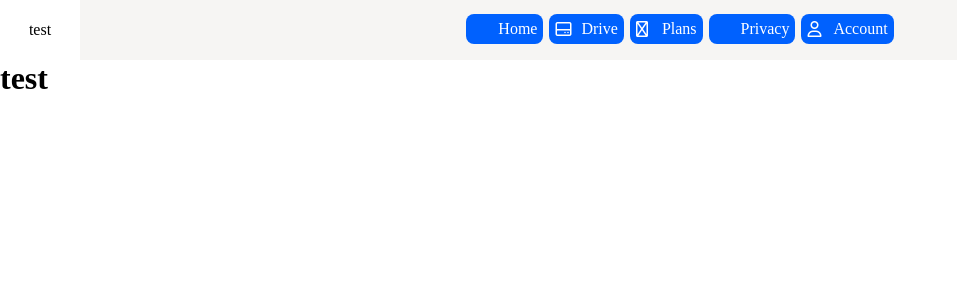
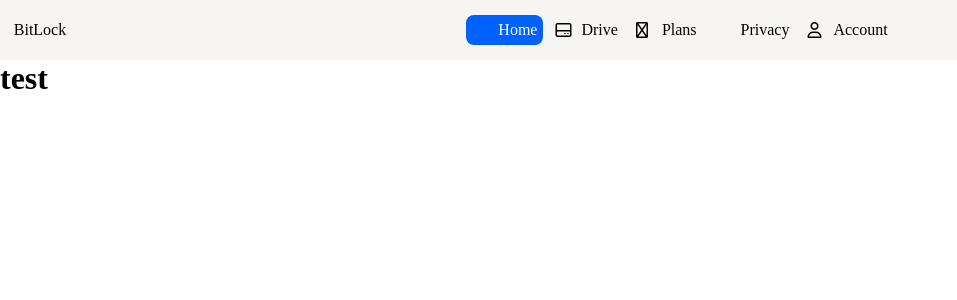
Before and after one commit to holestorage/client-legacy, a React (Create React App) app: page / in a window 1280 px wide. Shown: the top 300 px of the page, without its empty margins (0-957 px from the left). Built offline with nearby package versions, Linux system fonts and the light colour scheme.

Commit message:
fix: navbar container

```diff
--- a/src/components/layout/main-layout/main-layout.module.css
+++ b/src/components/layout/main-layout/main-layout.module.css
@@ -10,6 +10,8 @@
     display: flex;
     align-items: center;
     justify-content: center;
+
+    background: var(--theme-palette-main-color);
 }
 
 .header {
--- a/src/components/navbar/app/app-navbar.module.css
+++ b/src/components/navbar/app/app-navbar.module.css
@@ -2,7 +2,6 @@
     display: grid;
     grid-template-columns: 1fr auto;
     justify-content: space-between;
-    align-items: center;
 }
 
 .content {
--- a/src/components/navbar/container/navbar-container.module.css
+++ b/src/components/navbar/container/navbar-container.module.css
@@ -1,4 +1,8 @@
 .container {
-    padding: 0 var(--theme-value-padding-main);
     height: 100%;
+
+    display: grid;
+    align-items: center;
+
+    padding: var(--theme-value-padding-main) var(--theme-value-padding-large);
 }
--- a/src/components/navbar/main/main-navbar.module.css
+++ b/src/components/navbar/main/main-navbar.module.css
@@ -2,6 +2,4 @@
     display: grid;
     grid-auto-flow: column;
     justify-content: space-between;
-
-    padding: var(--theme-value-padding-main) var(--theme-value-padding-large);
 }
--- a/src/components/pages/list/block/block-page-list.jsx
+++ b/src/components/pages/list/block/block-page-list.jsx
@@ -1,7 +1,8 @@
 import style from "./block-page-list.module.css";
 
+import {Link} from "react-router-dom";
+
 import IconButton from "../../../ui/button/icon/icon-button";
-import {Link} from "react-router-dom";
 
 export default function BlockPageList({ list }) {
     return (
--- a/src/components/pages/list/inline/inline-page-list.jsx
+++ b/src/components/pages/list/inline/inline-page-list.jsx
@@ -1,7 +1,6 @@
 import style from "./inline-page-list.module.css";
 
 import {Fragment} from "react";
-import {Link} from "react-router-dom";
 
 import MainTab from "../../../ui/category/tab/main/main-tab";
 
@@ -11,9 +10,7 @@ export default function InlinePageList({ list }) {
             {
                 list.map((value, key) =>
                     <Fragment key={key}>
-                        <Link to={value.path}>
-                            <MainTab text={value.name} icon={value.icon} />
-                        </Link>
+                        <MainTab path={value.path} text={value.name} icon={value.icon} />
                     </Fragment>
                 )
             }
--- a/src/components/pages/list/pages-list.jsx
+++ b/src/components/pages/list/pages-list.jsx
@@ -10,7 +10,7 @@ const list = [
     {
         name: "Drive",
         icon: 'fa-regular fa-hard-drive',
-        path: '/drive'
+        path: '/app'
     },
     {
         name: "Plans",
--- a/src/components/sidebar/main/main-sidebar.module.css
+++ b/src/components/sidebar/main/main-sidebar.module.css
@@ -1,3 +1,3 @@
 .container {
-    padding: 0 var(--theme-value-padding-main);
+    padding: var(--theme-value-padding-main);
 }
--- a/src/components/view/home/home-view.jsx
+++ b/src/components/view/home/home-view.jsx
@@ -3,12 +3,13 @@ import {Route, Routes, useLocation} from "react-router-dom";
 import MainLayout from "../../layout/main-layout/main-layout";
 import HomePage from "../../pages/home-page";
 import MainNavbar from "../../navbar/main/main-navbar";
+import MainHead from "../../head/main/main-head";
 
 export default function HomeView() {
     const location = useLocation();
 
     return (
-        <MainLayout header={<MainNavbar />} head={<p>test</p>}>
+        <MainLayout header={<MainNavbar />} head={<MainHead />}>
             <Routes location={location}>
                 <Route path="/" element={<HomePage/>}/>
             </Routes>
```
